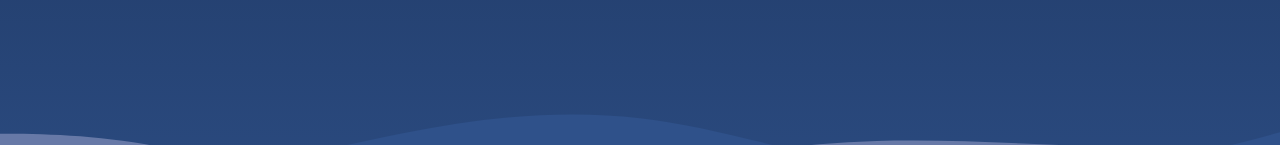
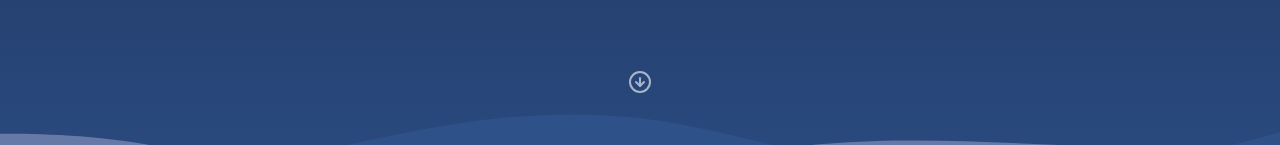
Before and after one commit to Programming-Tadulako/vatulemo, a Next.js app: page / in a window 1280 px wide. Shown: the part 532-677 px from the top of the page. Built offline with nearby package versions, Linux system fonts and the light colour scheme.

Commit message:
chore(home/hero): add social cta and arrow down navigation

```diff
--- a/src/features/home/sections/HeroSection.tsx
+++ b/src/features/home/sections/HeroSection.tsx
@@ -1,4 +1,6 @@
+import { CircleArrowDown } from "lucide-react";
 import Image from "next/image";
+import Link from "next/link";
 import { FaDiscord, FaInstagram } from "react-icons/fa";
 
 export default function HeroSection() {
@@ -14,9 +16,16 @@ export default function HeroSection() {
         </p>
         <span className="text-2xl font-bold">#GrowTogetherWithUs</span>
         <div className="flex items-center gap-4">
-          <FaInstagram size={40} />
-          <FaDiscord size={40} />
+          <Link target="_blank" href="https://www.instagram.com/programming.tadulako">
+            <FaInstagram size={40} />
+          </Link>
+          <Link target="_blank" href="https://discord.gg/gyBWNxAb">
+            <FaDiscord size={40} />
+          </Link>
         </div>
+        <Link href="/#about" className="mt-20">
+          <CircleArrowDown className="opacity-60 transition-opacity hover:opacity-100" />
+        </Link>
       </div>
     </section>
   );
```
